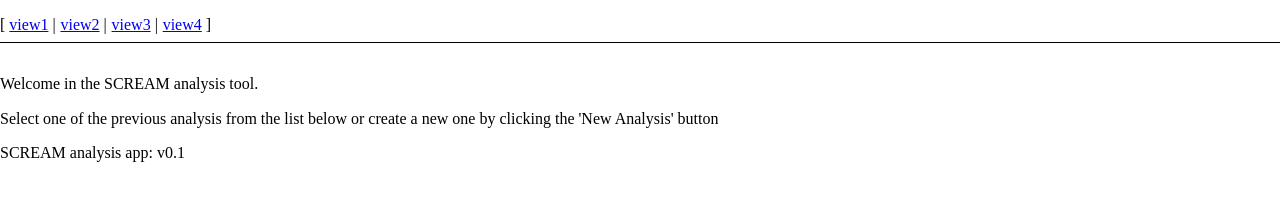
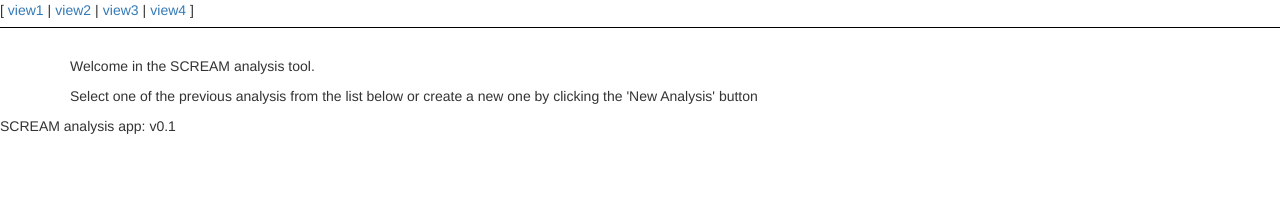
Before and after one commit to gallypette/SCREAM-Assistant, a website: page app/index.html in a window 1280 px wide. Drawn offline with nearby package versions, Linux system fonts and the light colour scheme; some packages are replaced by stand-ins of ours.

Commit message:
adds bootstrap dependency

```diff
--- a/app/index.html
+++ b/app/index.html
@@ -9,8 +9,7 @@
         <title>SCREAM Analysis App</title>
         <meta name="description" content="A tool to perform SCREAM analyses.">
         <meta name="viewport" content="width=device-width, initial-scale=1">
-  <link rel="stylesheet" href="bower_components/html5-boilerplate/dist/css/normalize.css">
-  <link rel="stylesheet" href="bower_components/html5-boilerplate/dist/css/main.css">
+        <link rel="stylesheet" href="bower_components/bootstrap/dist/css/bootstrap.css" />
         <link rel="stylesheet" href="app.css">
         <script src="bower_components/html5-boilerplate/dist/js/vendor/modernizr-2.8.3.min.js"></script>
     </head>
@@ -26,7 +25,7 @@
             <p class="browsehappy">You are using an <strong>outdated</strong> browser. Please <a href="http://browsehappy.com/">upgrade your browser</a> to improve your experience.</p>
         <![endif]-->
 
-  <div ng-view></div>
+        <div class="container" ng-view=""></div>
 
         <div>SCREAM analysis app: v<span app-version></span></div>
 
--- a/bower.json
+++ b/bower.json
@@ -11,6 +11,7 @@
     "angular-loader": "~1.4.0",
     "angular-mocks": "~1.4.0",
     "html5-boilerplate": "~5.2.0",
-    "d3": "~3.5.5"
+    "d3": "~3.5.5",
+    "bootstrap": "~3.3.5"
   }
 }
```
Lines whose indentation alone changed are shown as unchanged.
